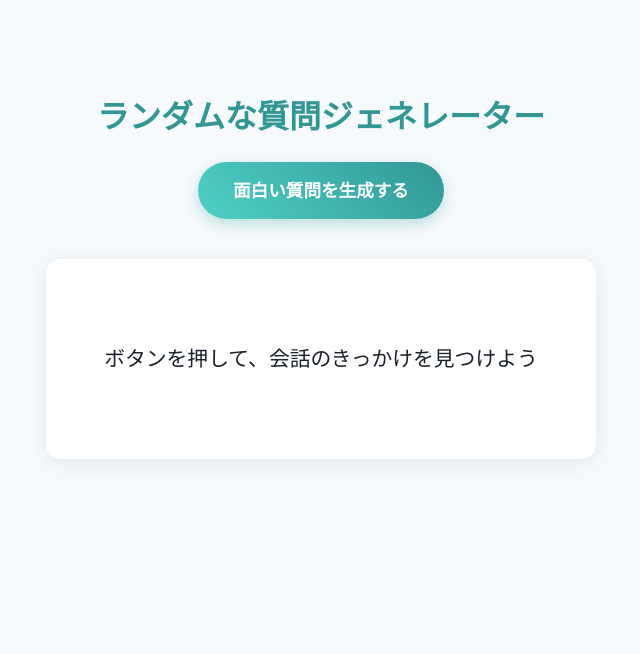
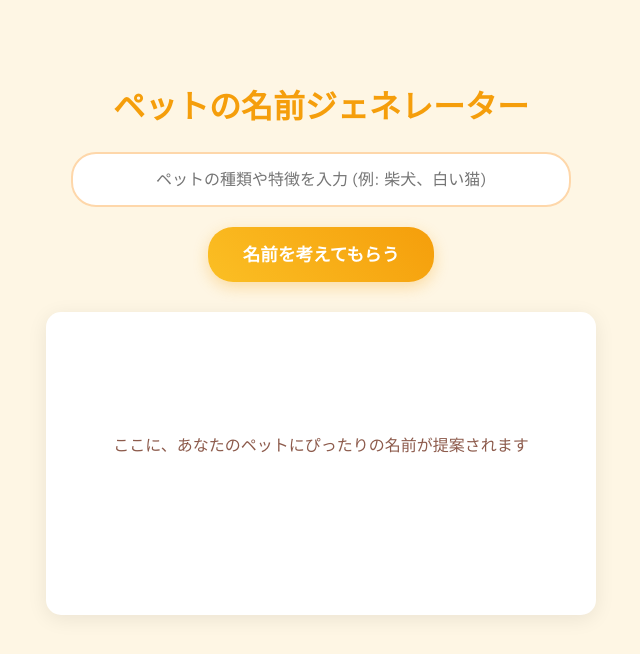
Before and after one commit to Keiichiro512/Generative-AI, a Flask app: page / in a window 1280 px wide. Shown: the top 654 px of the page, without its empty margins (319-959 px from the left). Run offline with Flask 3, Linux system fonts and the light colour scheme.

Commit message:
ペットの名前ジェネレーター機能を追加

```diff
--- a/app.py
+++ b/app.py
@@ -19,20 +19,33 @@ def index():
     return render_template('index.html')
 
 @app.route('/generate', methods=['POST'])
-def generate_question():
+def generate_pet_name():
     try:
+        data = request.get_json()
+        if not data or 'pet_info' not in data:
+            return jsonify({'error': 'ペットの情報が指定されていません。'}), 400
+
+        pet_info = data['pet_info']
+
         # AIへの指示（プロンプト）
-        prompt = """
-あなたは、どんな人ともすぐに打ち解けられる、コミュニケーションの達人です。
-初対面の人との会話のきっかけになるような、ユニークで面白い質問を1つだけ生成してください。
+        prompt = f"""
+あなたは、世界一のペットネーミングの専門家です。
+飼い主から伝えられたペットの情報にぴったりの、愛情がこもった素敵な名前を3つ提案してください。
 
-ただし、相手が答えに困るようなプライベートすぎる質問や、はい/いいえで終わってしまう質問は避けてください。
-相手の価値観や人柄が少し見えるような、ポジティブで楽しい会話につながる質問が望ましいです。
+【ペットの情報】
+{pet_info}
 
-良い例：
-・もし1ヶ月間、どこでも好きな場所に住めるとしたら、どこでどんなことをしてみたいですか？
-・子供の頃、一番熱中していた遊びは何ですか？
-・今までで一番「これは運が良かった！」と思えるエピソードがあれば教えてください。
+提案する名前には、それぞれ簡単な「名前の由来や意味」も添えてください。
+
+【出力フォーマット】
+1. **(名前1)**
+   由来：(名前の由来や意味を簡潔に説明)
+
+2. **(名前2)**
+   由来：(名前の由来や意味を簡潔に説明)
+
+3. **(名前3)**
+   由来：(名前の由来や意味を簡潔に説明)
 """
 
         response = model.generate_content(prompt)
@@ -42,7 +55,7 @@ def generate_question():
         return jsonify({'result': formatted_response})
 
     except Exception as e:
-        print(f"質問の生成中にエラー: {e}")
+        print(f"ペットの名前生成中にエラー: {e}")
         return jsonify({'error': str(e)}), 500
 
 if __name__ == '__main__':
--- a/templates/index.html
+++ b/templates/index.html
@@ -3,77 +3,92 @@
 <head>
     <meta charset="UTF-8">
     <meta name="viewport" content="width=device-width, initial-scale=1.0">
-    <title>ランダムな質問ジェネレーター</title>
+    <title>ペットの名前ジェネレーター</title>
     <style>
         @import url('https://fonts.googleapis.com/css2?family=M+PLUS+Rounded+1c:wght@400;800&display=swap');
         body {
             font-family: 'M PLUS Rounded 1c', sans-serif;
             text-align: center;
-            margin-top: 50px;
-            background-color: #f7fafc; /* 明るいグレー */
-            color: #2d3748; /* 濃いグレー */
+            margin-top: 40px;
+            background-color: #fef6e4; /* 優しいクリーム色 */
+            color: #8d5b4c; /* 温かみのある茶色 */
         }
         h1 {
             font-weight: 800;
-            color: #319795; /* ティールグリーン */
+            color: #f59e0b; /* 元気なオレンジ */
         }
         #container {
             max-width: 550px;
             margin: 0 auto;
             padding: 20px;
         }
+        #pet-info-input {
+            width: 85%;
+            padding: 14px;
+            font-size: 1em;
+            font-family: inherit;
+            border-radius: 25px;
+            border: 2px solid #fed7aa;
+            margin-bottom: 20px;
+            text-align: center;
+        }
         button {
-            padding: 15px 35px;
+            padding: 14px 35px;
             font-size: 1.1em;
             font-weight: 800;
             font-family: inherit;
             color: #fff;
-            background: linear-gradient(45deg, #4fd1c5, #319795);
+            background: linear-gradient(45deg, #fbbf24, #f59e0b);
             border: none;
-            border-radius: 50px;
+            border-radius: 25px;
             cursor: pointer;
             transition: all 0.3s ease;
-            box-shadow: 0 5px 15px rgba(49, 151, 149, 0.3);
+            box-shadow: 0 5px 15px rgba(245, 158, 11, 0.3);
         }
         button:hover {
             transform: translateY(-3px);
-            box-shadow: 0 8px 25px rgba(49, 151, 149, 0.4);
+            box-shadow: 0 8px 25px rgba(245, 158, 11, 0.4);
         }
         #result-container {
-            margin-top: 40px;
-            padding: 40px;
+            margin-top: 30px;
+            padding: 30px;
             background-color: #ffffff;
             border-radius: 15px;
-            min-height: 120px;
-            line-height: 1.9;
-            text-align: center;
+            min-height: 200px;
+            line-height: 2.2;
+            text-align: left;
             box-shadow: 0 4px 20px rgba(0, 0, 0, 0.08);
             white-space: pre-wrap;
-            display: flex;
-            align-items: center;
-            justify-content: center;
-            font-size: 1.3em;
-            color: #1a202c;
         }
         #loading {
             display: none;
-            color: #a0aec0;
+            color: #a1887f;
         }
     </style>
 </head>
 <body>
     <div id="container">
-        <h1>ランダムな質問ジェネレーター</h1>
-        <button id="generate-btn">面白い質問を生成する</button>
+        <h1>ペットの名前ジェネレーター</h1>
+        <input type="text" id="pet-info-input" placeholder="ペットの種類や特徴を入力 (例: 柴犬、白い猫)">
+        <br>
+        <button id="generate-btn">名前を考えてもらう</button>
 
         <div id="result-container">
-            <p id="result-text">ボタンを押して、会話のきっかけを見つけよう</p>
-            <p id="loading">最高の質問を考えています...</p>
+            <p id="result-text" style="text-align: center;">ここに、あなたのペットにぴったりの名前が提案されます</p>
+            <p id="loading">一生懸命考えています...</p>
         </div>
     </div>
 
     <script>
         document.getElementById('generate-btn').addEventListener('click', async () => {
+            const petInfoInput = document.getElementById('pet-info-input');
+            const petInfo = petInfoInput.value;
+
+            if (!petInfo.trim()) {
+                alert('ペットの種類や特徴を入力してください！');
+                return;
+            }
+
             const resultText = document.getElementById('result-text');
             const loadingElement = document.getElementById('loading');
             const button = document.getElementById('generate-btn');
@@ -83,13 +98,18 @@
             button.disabled = true;
 
             try {
-                const response = await fetch('/generate', { method: 'POST' });
+                const response = await fetch('/generate', {
+                    method: 'POST',
+                    headers: { 'Content-Type': 'application/json' },
+                    body: JSON.stringify({ pet_info: petInfo })
+                });
+
                 const data = await response.json();
 
                 if (data.result) {
                     resultText.textContent = data.result;
                 } else {
-                    resultText.textContent = 'エラー：良い質問が思いつきませんでした。';
+                    resultText.textContent = 'エラー：良い名前が思いつきませんでした。';
                 }
             } catch (error) {
                 resultText.textContent = '通信エラーです。';
```
